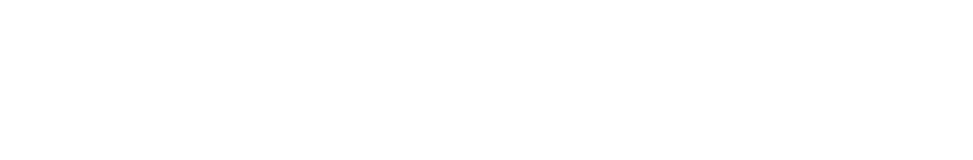
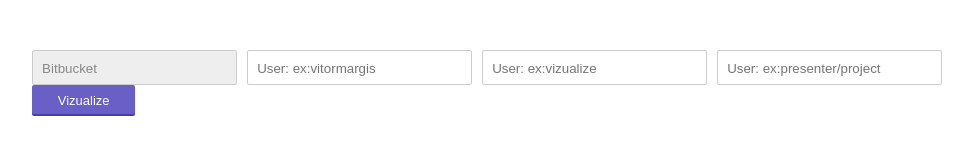
Before and after one commit to vitormargis/vizualize, a website: page index.html in a window 1280 px wide. Shown: the whole page, without its empty margins (101-1074 px from the left). Drawn offline with Linux system fonts and the light colour scheme.

Commit message:
Add form style

```diff
--- a/index.html
+++ b/index.html
@@ -19,7 +19,7 @@
     <input class="user" placeholder="User: ex:vitormargis" type="text">
     <input class="repo" placeholder="User: ex:vizualize" type="text">
     <input class="path" placeholder="User: ex:presenter/project" type="text">
-    <a class="go" href="#">go</a>
+    <a class="go" href="#">Vizualize</a>
 
 </form>
 
--- a/scripts/vizualize.js
+++ b/scripts/vizualize.js
@@ -101,5 +101,5 @@ $(function(){
     }
 
     //vizualize("github", "vitormargis", "vizualize", "presenter/ossos")
-    vizualize("bitbucket", "myvizir", "ui-onmove", "wireframe/jpg/tudo")
+    //vizualize("bitbucket", "myvizir", "ui-onmove", "wireframe/jpg/tudo")
 });
--- a/styles/main.css
+++ b/styles/main.css
@@ -1,3 +1,7 @@
+*{
+  font-family: sans-serif;
+}
+
 body{
   margin: 0;
   padding: 0;
@@ -57,3 +61,60 @@ body{
 .prev{
   left: 0;
 }
+
+form {
+    width: 80%;
+    margin: 50px auto;
+    position: relative;
+    z-index: 2;
+}
+
+form input{
+  outline: none;
+  width: 20%;
+  margin: 0 auto;
+  padding: 10px 9px 8px;
+  float: left;
+  border-radius: 2px;
+  border: 1px solid #ccc;
+  margin: 0 0.5%;
+}
+
+form input:focus{
+  border: 1px solid #695FC7;
+}
+
+select {
+  padding: 10px 9px 8px;
+  margin: 0;
+  border-radius: 2px;
+  background: #eee;
+  color: #888;
+  border: none;
+  outline: none;
+  display: inline-block;
+  -webkit-appearance: none;
+  -moz-appearance: none;
+  appearance: none;
+  cursor: pointer;
+  width: 20%;
+  float: left;
+  margin: 0 0.5%;
+  border: 1px solid #ccc;
+}
+
+.go{
+  background: #695FC7;
+  display: block;
+  width: 8.5%;
+  float: left;
+  margin: 0 0.5%;
+  padding: 8px 8px 6px 8px;
+  text-align: center;
+  color: #fff;
+  text-decoration: none;
+  border-radius: 2px;
+  font-size: 13px;
+  box-shadow: 0px 2px 0px #493EA9;
+  line-height: 15px;
+}
```
